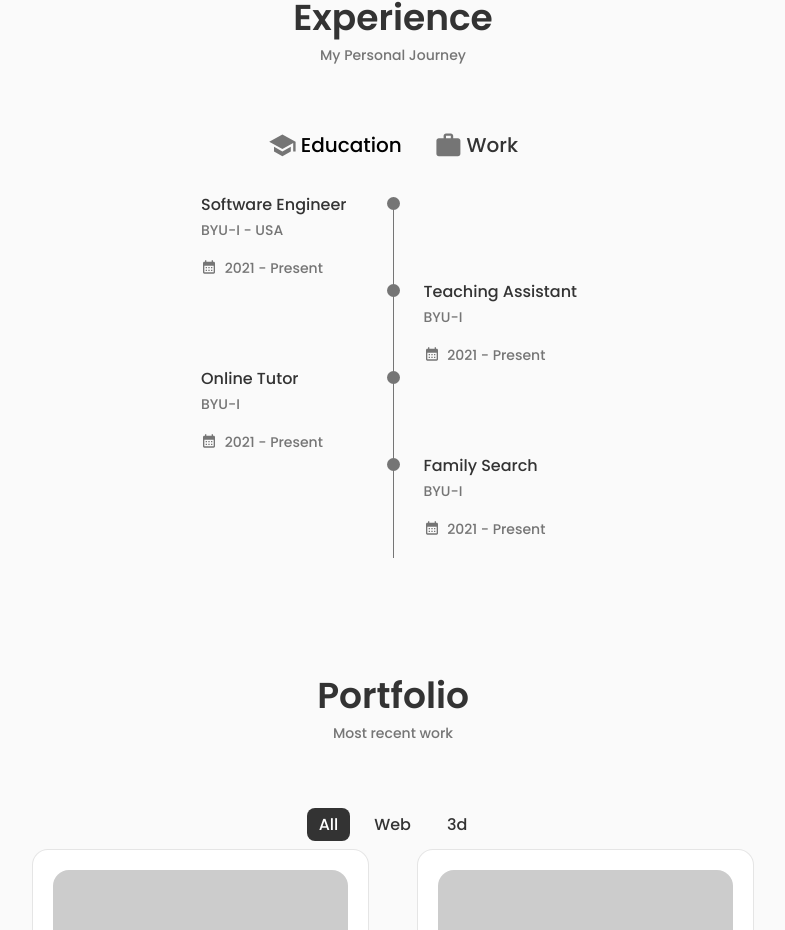
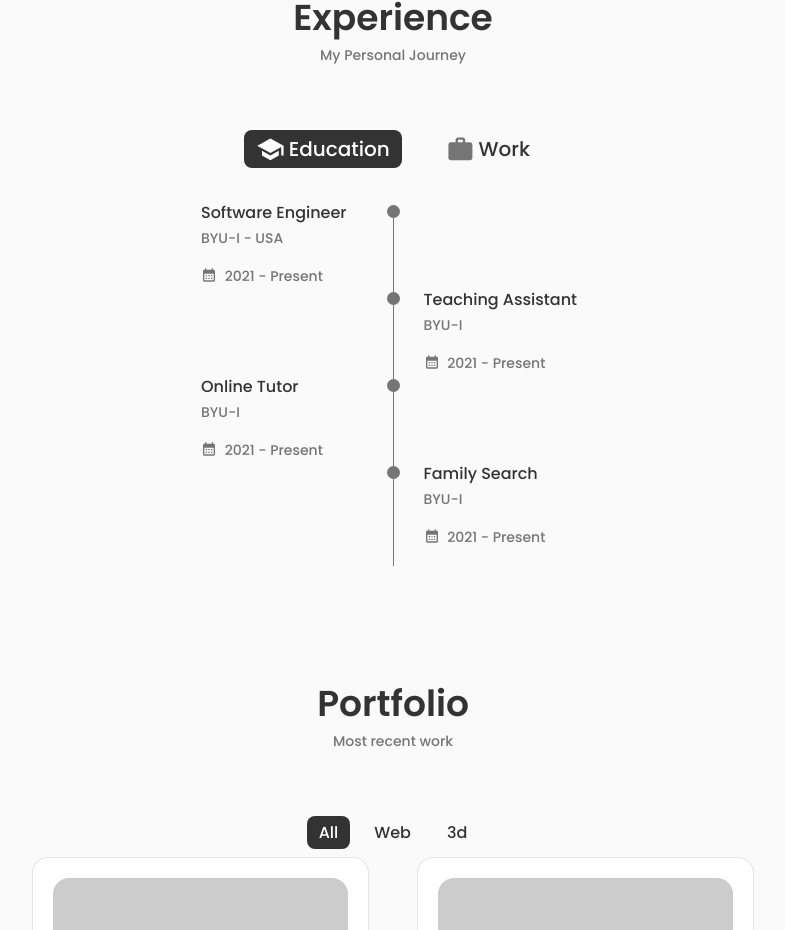
Before and after one commit to kevincastrochavez/kevin-portfolio, a React (Create React App) app: page / in a window 1280 px wide. Shown: the part 1860-2790 px from the top of the page, without its empty margins (247-1032 px from the left). Built offline with nearby package versions, Linux system fonts and the light colour scheme.

Commit message:
added button styles for the active one on the experience field

```diff
--- a/src/styles/experience.scss
+++ b/src/styles/experience.scss
@@ -15,6 +15,7 @@
     color: $title;
     margin: 0 16px;
     cursor: pointer;
+    padding: 0.25rem 0.75rem;
 
     & svg {
       font-size: 1.8rem;
@@ -27,7 +28,17 @@
   }
 
   &__active {
-    color: $title-dark;
+    background-color: $title;
+    color: $container;
+    border-radius: 0.5rem;
+
+    &.experience__button svg {
+      color: $container;
+    }
+
+    &:hover {
+      color: $container;
+    }
   }
 
   &__sections {
```
